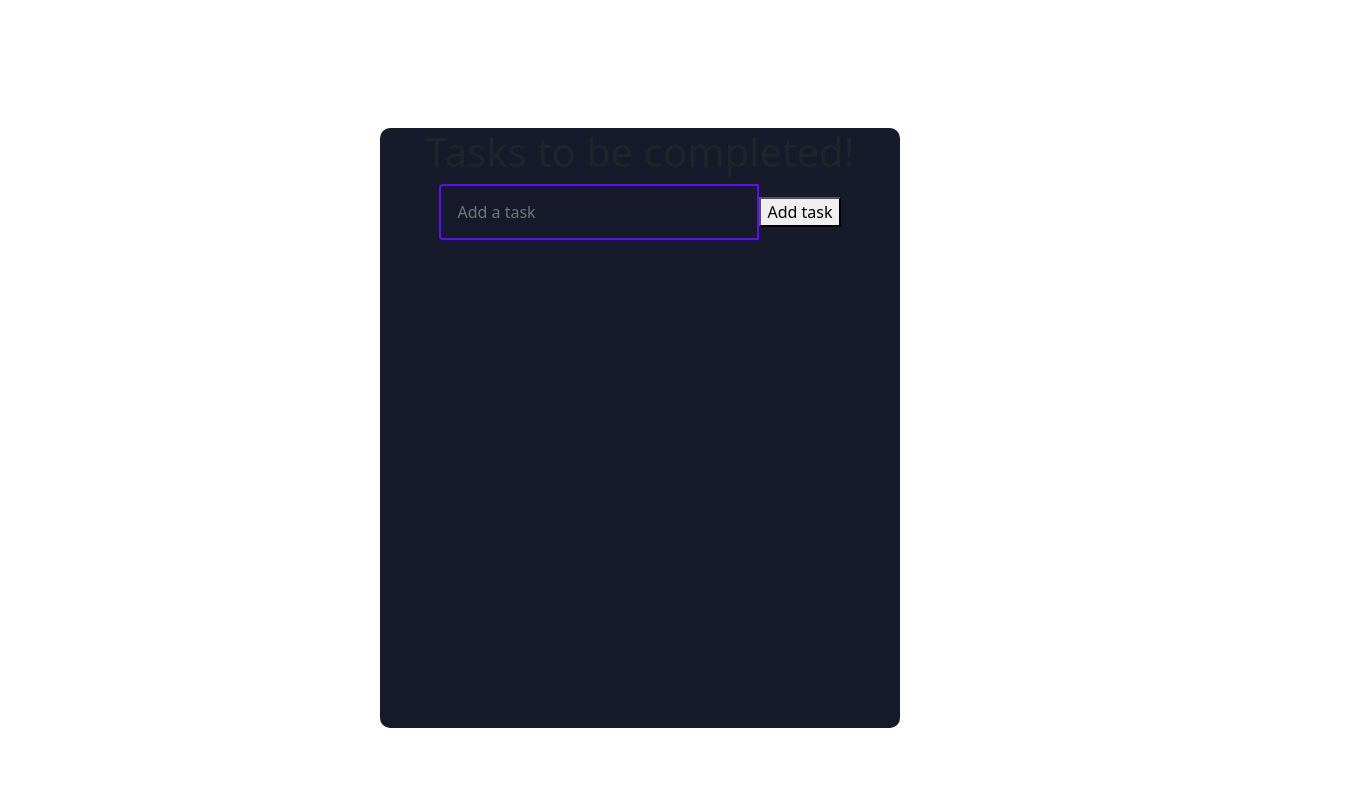
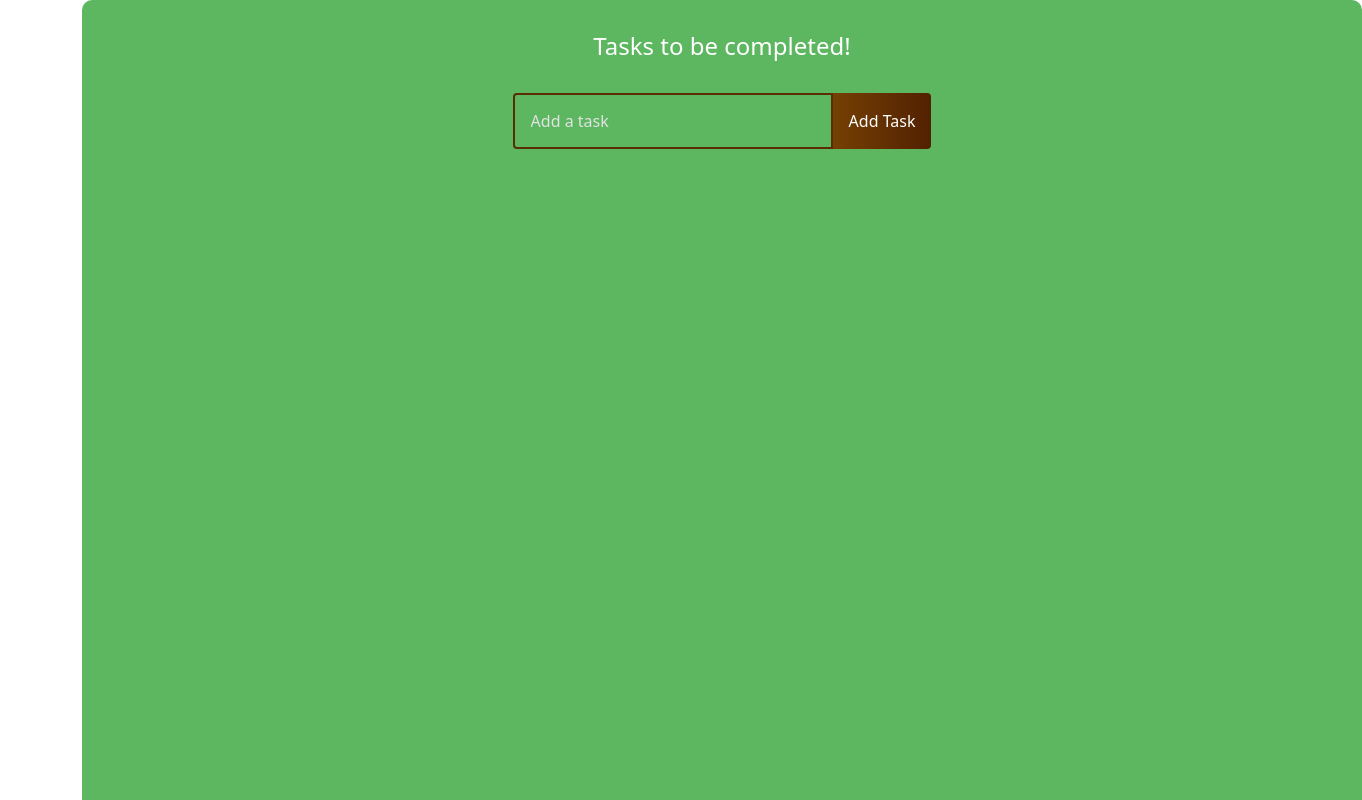
Before and after one commit to yzou1999/TaskTree, a React (Create React App) app in the folder frontend/: page /dashboardlist in a window 1280 px wide. Shown: the top 800 px of the page, 1362 px wide, since content can reach past the window. Built offline with nearby package versions, Linux system fonts and the light colour scheme.

Commit message:
CSS update for dashboard

```diff
--- a/frontend/src/App.css
+++ b/frontend/src/App.css
@@ -37,26 +37,111 @@
   }
 }
 
+
 .task-app {
-  display: flex;
+  display:flex;
   flex-direction: column;
   justify-content: start;
-  width: 520px;
-  min-height: 600px;
-  background: #161a2b;
+  width: 1280px;
+  min-height: 1920px;
+  background: #19991fb4;
   text-align: center;
-  margin: 128px auto;
+  margin: 0px auto;
   border-radius: 10px;
   padding-bottom: 32px;
+}
+
+.task-app h1 {
+  margin: 32px 0;
+  color: #fff;
+  font-size: 24px;
+}
+
+.complete {
+  text-decoration: line-through;
+  opacity: 0.4;
 }
 
 
 .task-input {
   padding: 14px 32px 14px 16px;
   border-radius: 4px 0 0 4px;
-  border: 2px solid #5d0cff;
+  border: 2px solid #5a2d02;
   outline: none;
   width: 320px;
   background: transparent;
   color: #fff;
 }
+
+.task-input::placeholder {
+  color: #e2e2e2;
+}
+
+.task-button {
+  padding: 16px;
+  border: none;
+  border-radius: 0 4px 4px 0;
+  cursor: pointer;
+  outline: none;
+  background: linear-gradient(
+    90deg,
+    rgb(117, 64, 3) 0%,
+    rgb(82, 33, 1) 100%
+  );
+  color: #fff;
+  text-transform: capitalize;
+}
+
+.task-input.edit {
+  border: 2px solid #149fff;
+}
+
+.task-button.edit {
+  background: linear-gradient(
+    90deg,
+    rgba(20, 159, 255, 1) 0%,
+    rgba(17, 122, 255, 1) 100%
+  );
+  padding: 16px 22px;
+}
+
+.task-container {
+  display: flex;
+  flex-direction: row;
+  position: relative;
+}
+
+.task-row {
+  display: flex;
+  justify-content: space-between;
+  align-items: center;
+  margin: 4px auto;
+  color: #fff;
+  background: linear-gradient(
+    90deg,
+    rgb(30, 95, 0) 0%,
+    rgba(17, 255, 17, 0.459) 100%
+  );
+
+  padding: 16px;
+  border-radius: 5px;
+  width: 90%;
+}
+
+
+
+.icons {
+  display: flex;
+  align-items: center;
+  font-size: 24px;
+  cursor: pointer;
+}
+
+.delete-icon {
+  margin-right: 5px;
+  color: #fff;
+}
+
+.edit-icon {
+  color: #fff;
+}
```
